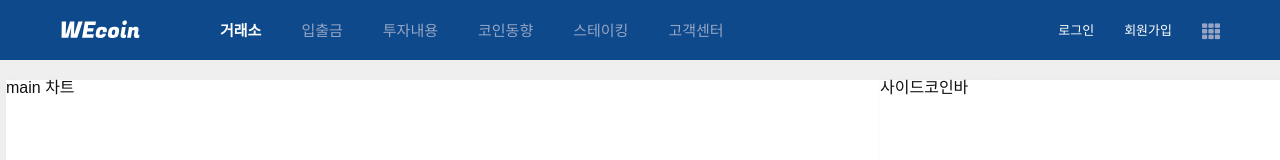
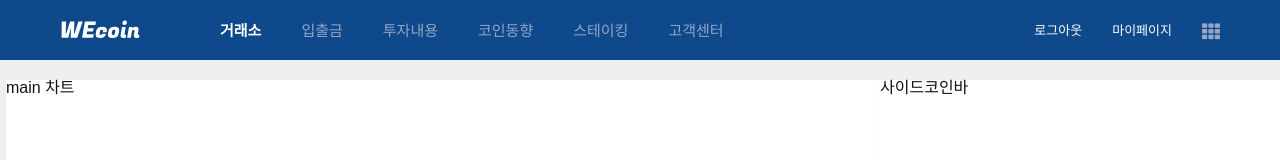
Before and after one commit to jexnjeux/upbit-project, a React (Create React App) app: page / in a window 1280 px wide. Shown: the top 160 px of the page. Built offline with nearby package versions, Linux system fonts and the light colour scheme.

Commit message:
[장주희] 로그인 유무에 따른 nav bar text 변화기능 추가

```diff
--- a/public/index.html
+++ b/public/index.html
@@ -9,8 +9,6 @@
       name="description"
       content="Web site created using create-react-app"
     />
-    <link rel="apple-touch-icon" href="%PUBLIC_URL%/logo192.png" />
-    <link rel="manifest" href="%PUBLIC_URL%/manifest.json" />
     <!-- font awesome -->
     <link
     rel="stylesheet"
--- a/src/Components/Nav/Nav.js
+++ b/src/Components/Nav/Nav.js
@@ -4,16 +4,26 @@ import styled from "styled-components";
 
 function Nav() {
   const [categoryCurrent, setCategoryCurrent] = useState(0);
-  const [current, setCurrent] = useState(-1);
+  const [accountCategoryCurrent, setAccountCategoryCurrent] = useState(-1);
+  //redux 쓰기 전 nav text 제어를 위한 임시 상태
+  const [isLoggedIn, setIsLoggedIn] = useState(true);
 
   const handleCategoryCurrentChange = (index) => {
     setCategoryCurrent(index);
-    setCurrent(-1);
+    setAccountCategoryCurrent(-1);
   };
 
-  const handleAccountCurrentChange = (index) => {
-    setCategoryCurrent(-1);
-    setCurrent(index);
+  const handleAccountCurrentChange = (el, index) => {
+    if (el.accountCategory === "로그아웃") {
+      //redux 쓰기 전 nav text 제어를 위한 임시 상태
+      setIsLoggedIn(false);
+      setCategoryCurrent(0);
+      setAccountCategoryCurrent(-1);
+    } else {
+      console.log("마이페이지 눌림");
+      setCategoryCurrent(-1);
+      setAccountCategoryCurrent(index);
+    }
   };
 
   return (
@@ -37,13 +47,13 @@ function Nav() {
           })}
         </WrapCategories>
         <WrapAccountContainer>
-          {ACCOUNTS.map((el, index) => {
+          {(isLoggedIn ? LOGGEDIN : LOGIN).map((el, index) => {
             return (
               <Account
                 key={index}
                 index={index}
-                clickIndex={current}
-                onClick={() => handleAccountCurrentChange(index)}
+                clickIndex={accountCategoryCurrent}
+                onClick={() => handleAccountCurrentChange(el, index)}
               >
                 <Link to={el.url}>{el.accountCategory}</Link>
               </Account>
@@ -162,7 +172,7 @@ const CATEGORIES = [
   },
 ];
 
-const ACCOUNTS = [
+const LOGIN = [
   {
     id: 1,
     accountCategory: "로그인",
@@ -174,3 +184,16 @@ const ACCOUNTS = [
     url: "/SignUp",
   },
 ];
+
+const LOGGEDIN = [
+  {
+    id: 1,
+    accountCategory: "로그아웃",
+    url: "/",
+  },
+  {
+    id: 2,
+    accountCategory: "마이페이지",
+    url: "/",
+  },
+];
```
Also changed, not shown: public/manifest.json (deleted), public/robots.txt (deleted).
